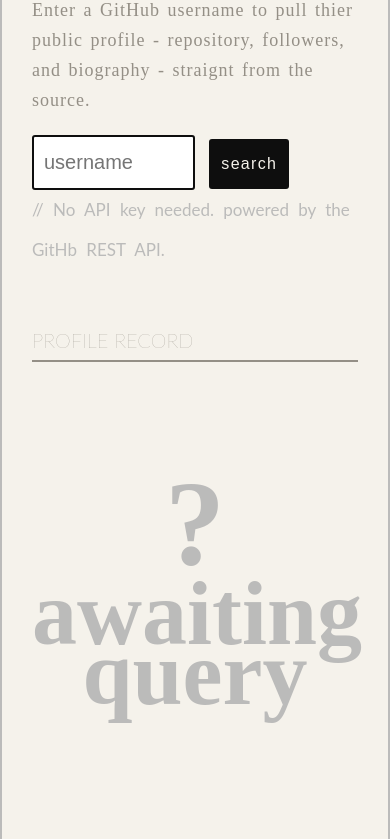
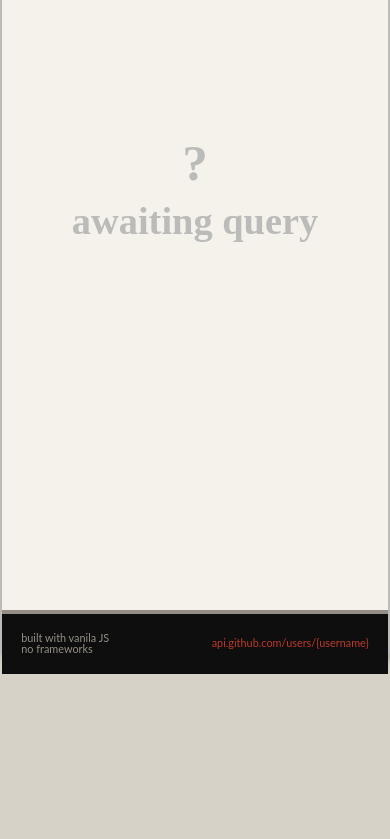
Before and after one commit to kivgcLOUDs/gitFinder, a website: page index.html in a window 390 px wide. Shown: the part 657-1496 px from the top of the page. After the commit the page ends 1331 px from the top, so only its background shows below. Drawn offline with Linux system fonts and the light colour scheme.

Commit message:
Advance media queries added

```diff
--- a/scss/base.scss
+++ b/scss/base.scss
@@ -32,6 +32,19 @@ $screen-l: 1440px;
 html {
   font-size: 62.5%; // 10/16
   box-sizing: border-box;
+
+  @media (max-width: 515px) {
+    font-size: 50%;
+  }
+  @media (max-width: 430px) {
+    font-size: 40%;
+  }
+  @media (max-width: 335px) {
+    font-size: 30%;
+  }
+  @media (max-width: 260px) {
+    font-size: 35%;
+  }
 }
 
 body {
--- a/scss/layout.scss
+++ b/scss/layout.scss
@@ -239,6 +239,10 @@
   height: 75vh;
   transform: translateY(-8rem);
 
+  @media (max-width: 774px) {
+    font-size: 4rem;
+  }
+
   &--main {
     font-family: var(--serif);
     text-align: center;
```
Also changed, not shown: css/main.css, 1 other file.
